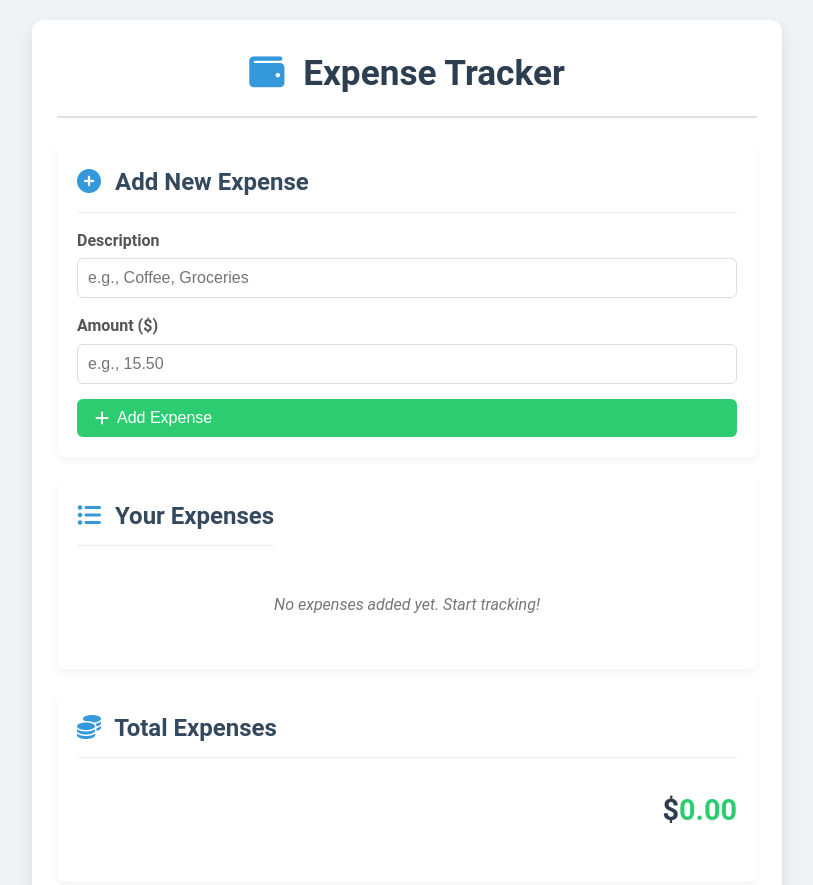
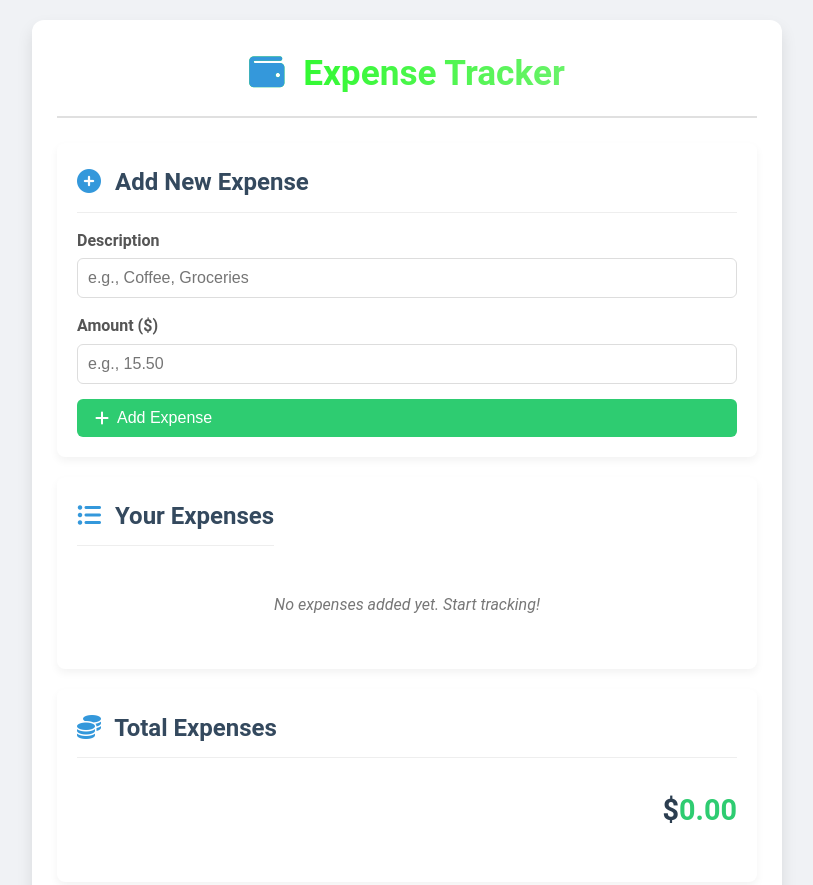
Before and after one commit to Codehub169/tempo-ceff22cd, a website: page index.html in a window 1280 px wide. Shown: the top 885 px of the page, without its empty margins (233-1046 px from the left). Drawn offline with Linux system fonts and the light colour scheme.

Commit message:
can you chnage the color of Expense tracker into green with gradient

```diff
--- a/style.css
+++ b/style.css
@@ -31,14 +31,17 @@ header {
 }
 
 header h1 {
-    color: #2c3e50; /* Dark blue */
     font-size: 2.2em;
     margin: 0;
+    background-image: linear-gradient(to right, #00FF00, #90EE90); /* Green gradient (e.g.) */
+    color: transparent;
+    -webkit-background-clip: text; /* For wider browser support with background-clip: text */
+    background-clip: text;
 }
 
 header h1 i {
     margin-right: 10px;
-    color: #3498db; /* Primary blue */
+    color: #3498db; /* Primary blue - Icon color remains, not part of this specific change request */
 }
 
 /* Card styling for sections */
```
